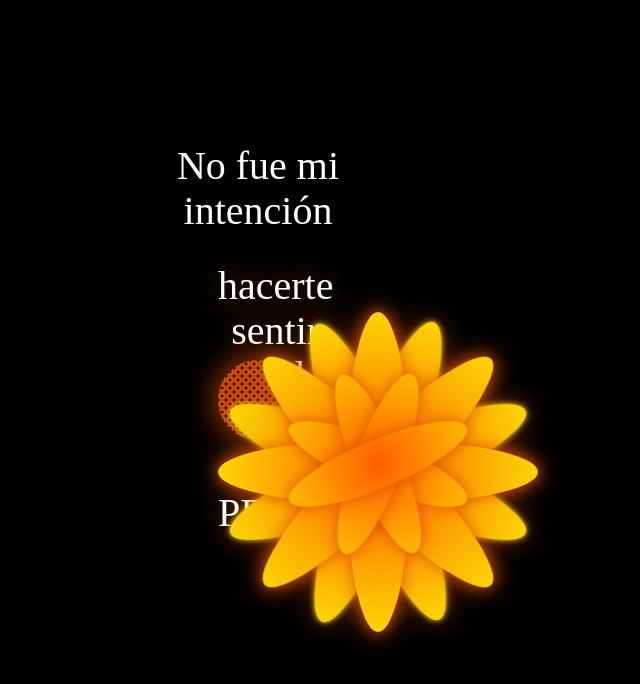
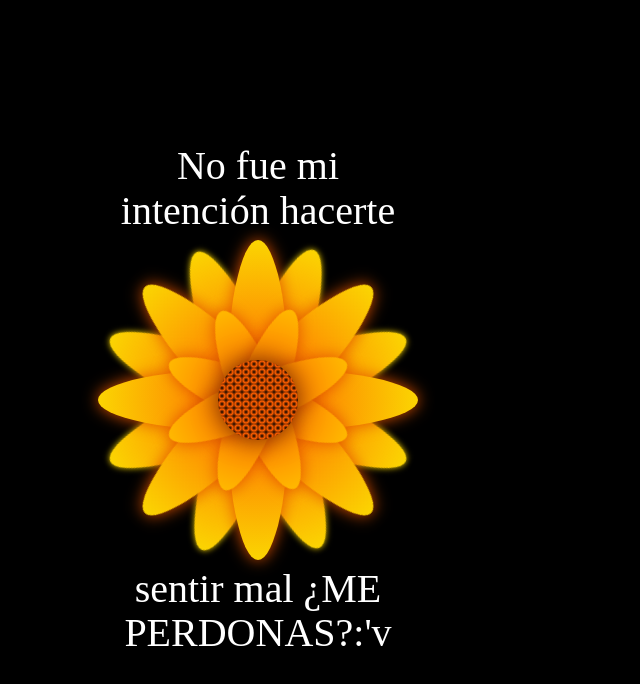
Before and after one commit to jimmy181818181818/calaverita-, a plain HTML site: page docs/index.html in a window 1280 px wide. Shown: the whole page, without its empty margins (382-1022 px from the left). Drawn offline with Linux system fonts and the light colour scheme.

Commit message:
Update index.html

```diff
--- a/docs/index.html
+++ b/docs/index.html
@@ -11,9 +11,7 @@
 <body>
 
 <div class="flower">
-    <div class="text-above">No fue mi intención</div>
-    <div class="mid">
-    <div class="text-above">hacerte sentir mal</div>
+    <div class="text-above">No fue mi intención hacerte</div>
     <div class="mid">
     </div>
     <div class="Petal1 p1">
@@ -40,7 +38,7 @@
     </div>
     <div class="Petal3 p4">
     </div>
-    <div class="text-below">¿ME PERDONAS?:'v</div>
+    <div class="text-below">sentir mal ¿ME PERDONAS?:'v</div>
   </div>
 </body>
 </html>
```
